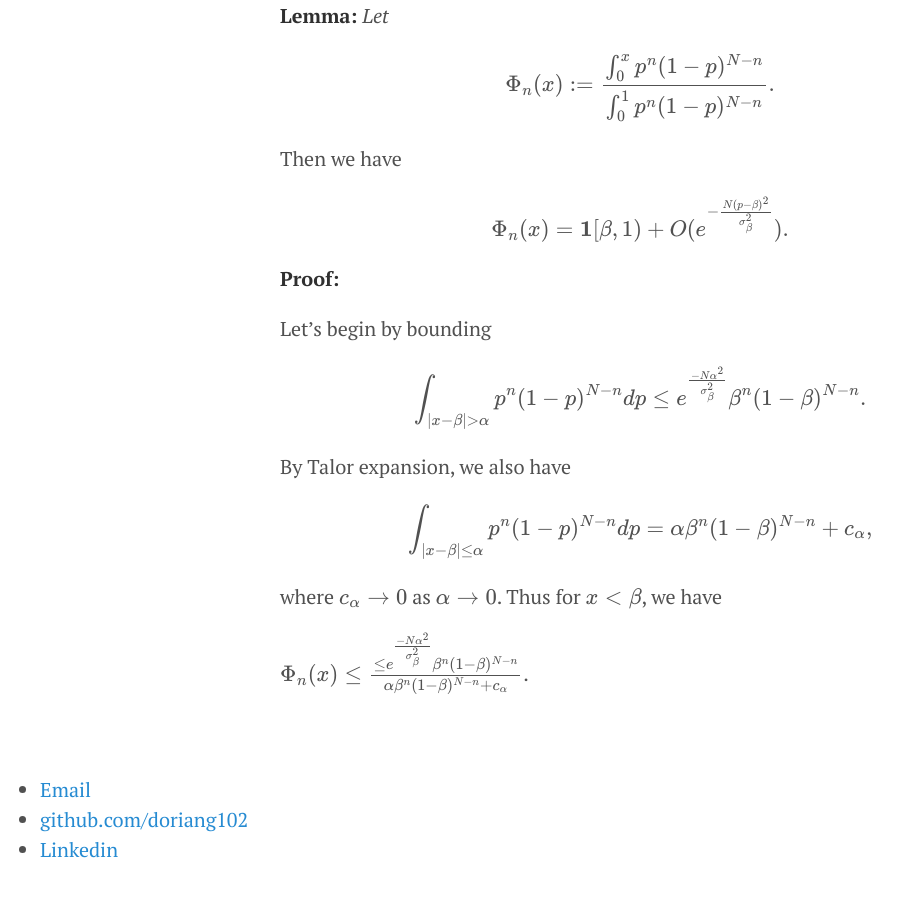
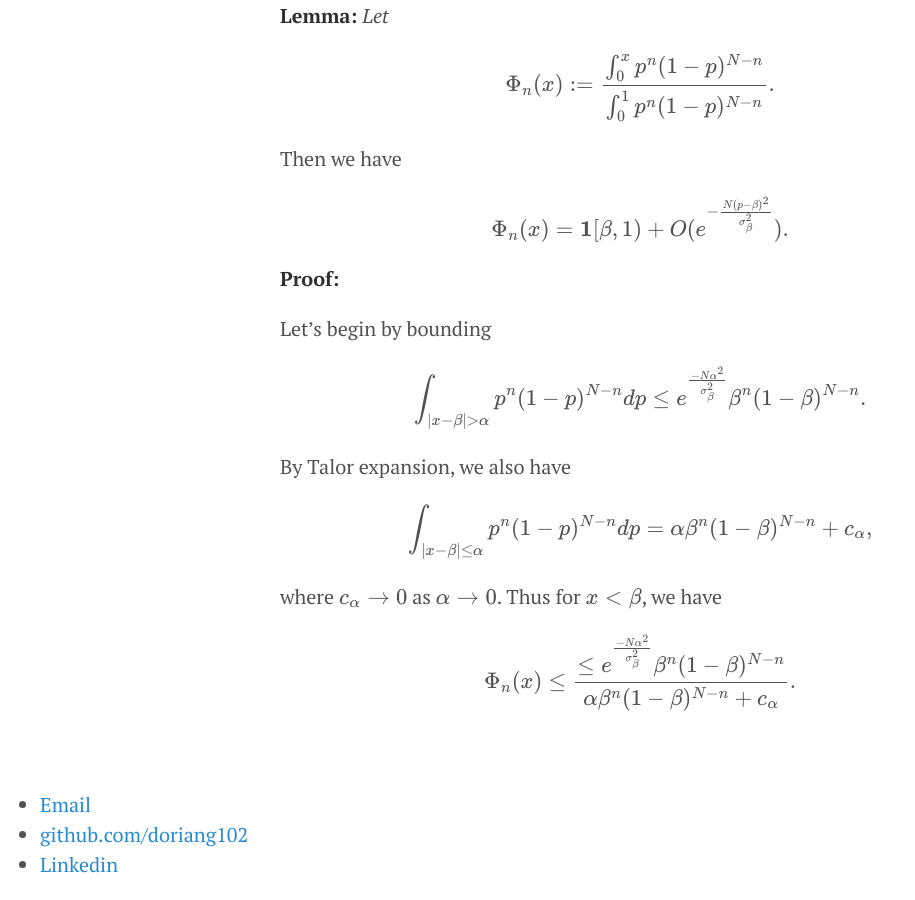
Before and after one commit to doriang102/doriang102.github.io, a Jekyll site: the page built from _posts/2017-06-10-hypothesis-testing-part-2-in-progress.md, in a window 1280 px wide and 900 px high, scrolled down 7631 px. Shown: the whole window, without its empty margins (0-915 px from the left). Built offline with Jekyll 4.4.1, drawn with Linux system fonts in a browser that asks for light colours; our own code applies the rules of GitHub Pages for plain Markdown files; formulas are drawn with MathJax 3.

Commit message:
Update 2017-06-10-hypothesis-testing-part-2-in-progress.md

```diff
--- a/_posts/2017-06-10-hypothesis-testing-part-2-in-progress.md
+++ b/_posts/2017-06-10-hypothesis-testing-part-2-in-progress.md
@@ -242,4 +242,4 @@ $$ \int_{|x-\beta| \leq \alpha} p^n(1-p)^{N-n} dp  = \alpha \beta^n(1-\beta)^{N-
 where $$c_{\alpha} \to 0$$ as $$\alpha \to 0$$. Thus for $$ x < \beta$$, we have
 
 
-$$\Phi_n(x) \leq \frac{\leq e^{\frac{-N \alpha^2}{\sigma_{\beta}^2}}\beta^n(1-\beta)^{N-n}}{\alpha \beta^n(1-\beta)^{N-n} + c_{\alpha}}$$.
+$$\Phi_n(x) \leq \frac{\leq e^{\frac{-N \alpha^2}{\sigma_{\beta}^2}}\beta^n(1-\beta)^{N-n}}{\alpha \beta^n(1-\beta)^{N-n} + c_{\alpha}}.$$
```
